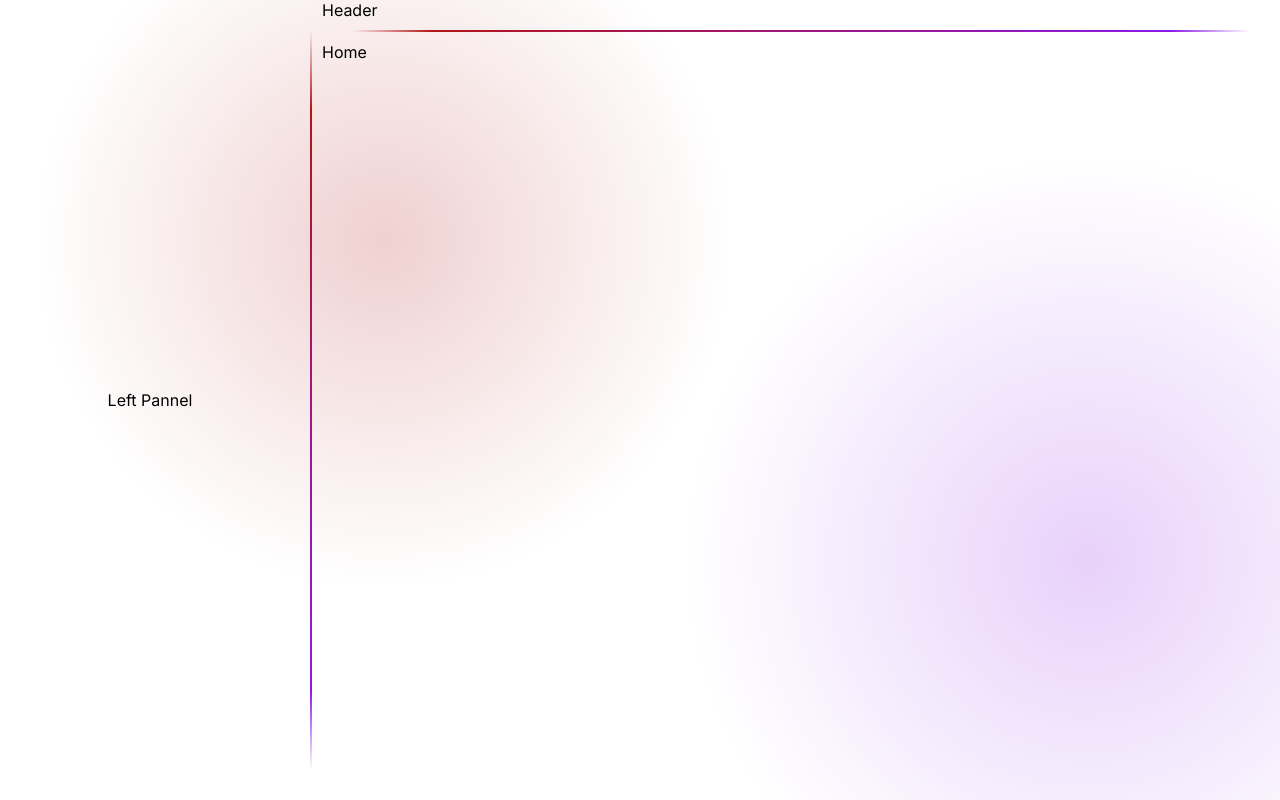
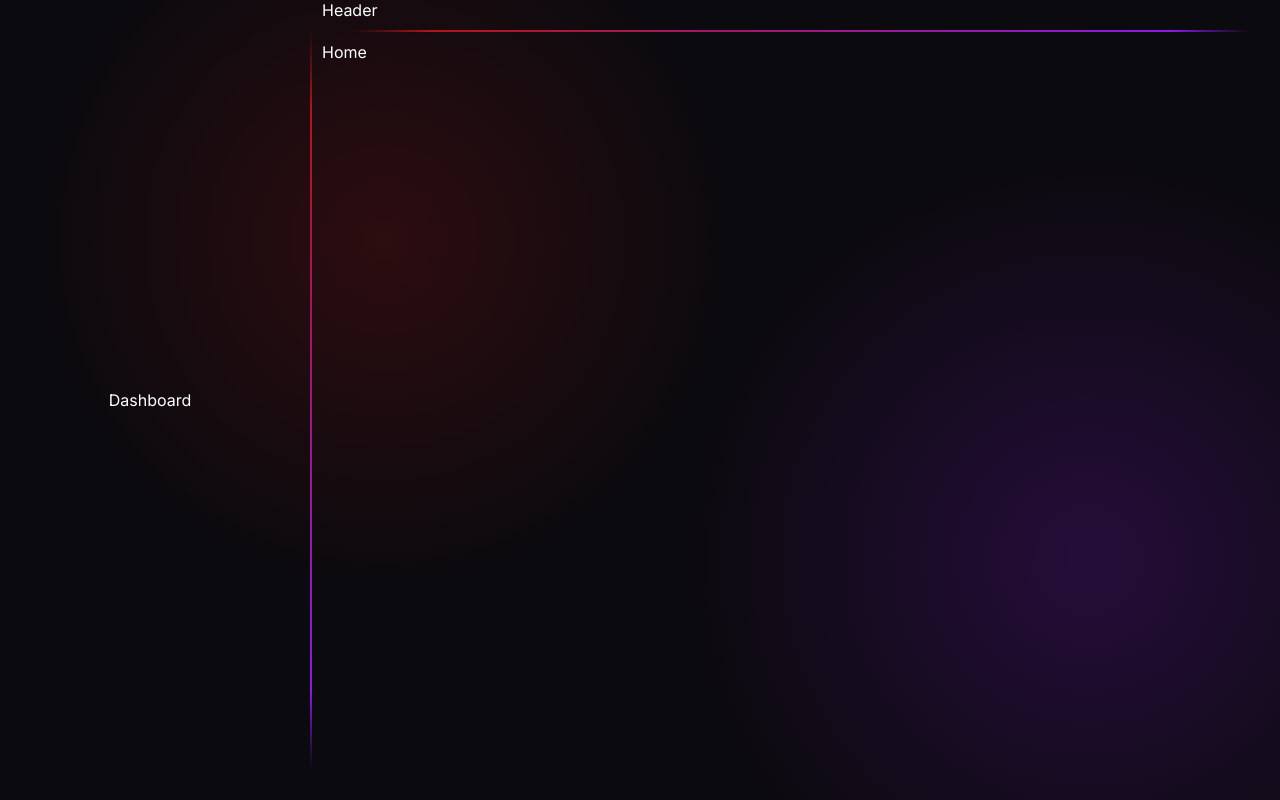
Before and after one commit to TFG-APP-de-gamificacion-del-deporte/gym-badges-web-app, a Next.js app in the folder src/gym_badges/: page / in a window 1280 px wide. Built offline with nearby package versions, Linux system fonts and the light colour scheme.

Commit message:
Finish task 1: Home Page Layout

```diff
--- a/src/gym_badges/app/(home)/layout.tsx
+++ b/src/gym_badges/app/(home)/layout.tsx
@@ -1,4 +1,4 @@
-import LeftPanel from "@/components/left-panel/left-panel"
+import Dashboard from "@/components/dashboard/dashboard"
 import Header from "@/components/header/header"
 import styles from "@/app/(home)/home.module.scss"
 import LineSeparator from "@/components/line-separator/line-separator"
@@ -8,7 +8,7 @@ export default function RootLayout({
 }: Readonly<{children: React.ReactNode}>) {
   return (
     <div className={styles.left_layout}>
-      <LeftPanel></LeftPanel>
+      <Dashboard></Dashboard>
       <LineSeparator vertical></LineSeparator>
       <div className={styles.header_layout}>
         <Header></Header>
--- /dev/null
+++ b/src/gym_badges/app/global_vars.scss
@@ -0,0 +1,3 @@
+// App main colors
+$red: rgb(178, 22, 22);
+$purple: rgb(140, 25, 231);
--- a/src/gym_badges/app/globals.scss
+++ b/src/gym_badges/app/globals.scss
@@ -1,12 +1,19 @@
+@use "global_vars.scss" as GV;
+
 html,
 body {
   max-width: 100vw;
   overflow-x: hidden;
 }
 
+html {
+  color-scheme: dark;
+}
+
 body {
-  background-image: radial-gradient(circle at top 30% left 30%, rgba(178, 22, 22, 0.2) 0%, transparent 33%),
-                    radial-gradient(circle at bottom 30% right 15%, rgba(140, 25, 231, 0.2) 0%, transparent 33%);
+  background-image: radial-gradient(circle at top 30% left 30%, rgba(GV.$red, 0.2) 0%, transparent 33%),
+                    radial-gradient(circle at bottom 30% right 15%, rgba(GV.$purple, 0.2) 0%, transparent 33%);
+  background-color: rgb(11, 10, 14);
 }
 
 * {
@@ -19,9 +26,3 @@ a {
   color: inherit;
   text-decoration: none;
 }
-
-@media (prefers-color-scheme: dark) {
-  html {
-    color-scheme: dark;
-  }
-}
--- /dev/null
+++ b/src/gym_badges/components/dashboard/dashboard.tsx
@@ -0,0 +1,9 @@
+import styles from "@/components/dashboard/styles.module.scss"
+
+export default function Dashboard() {
+    return (
+        <div className={styles.dashboard}>
+            Dashboard
+        </div>
+    )
+}
--- a/src/gym_badges/components/left-panel/styles.module.scss
+++ b/src/gym_badges/components/dashboard/styles.module.scss
@@ -1,4 +1,4 @@
-.left_panel {
+.dashboard {
     width: 300px;
     height: 100vh;
 
--- a/src/gym_badges/components/left-panel/left-panel.tsx
+++ /dev/null
@@ -1,9 +0,0 @@
-import styles from "@/components/left-panel/styles.module.scss"
-
-export default function LeftPanel() {
-    return (
-        <div className={styles.left_panel}>
-            Left Pannel
-        </div>
-    )
-}
--- a/src/gym_badges/components/line-separator/line-saparator.module.scss
+++ b/src/gym_badges/components/line-separator/line-saparator.module.scss
@@ -1,15 +1,19 @@
+@use "@/app/global_vars.scss" as GV;
+
+$gradient: (
+    rgba(0, 0, 0, 0) 0%,
+    rgba(0, 0, 0, 0) 20px,
+    GV.$red 100px,
+    GV.$purple calc(100% - 100px),
+    rgba(0, 0, 0, 0) calc(100% - 20px),
+    rgba(0, 0, 0, 0) 100%
+);
+
 .vertical {
     margin: 10px;
     width: 2px;
 
-    background: linear-gradient(
-        rgba(0, 0, 0, 0) 0%,
-        rgba(0, 0, 0, 0) 20px,
-        rgb(178, 22, 22) 100px,
-        rgb(140, 25, 231) calc(100% - 100px),
-        rgba(0, 0, 0, 0) calc(100% - 20px),
-        rgba(0, 0, 0, 0) 100%
-    );
+    background: linear-gradient($gradient);
 }
 
 .horizontal {
@@ -18,12 +22,7 @@
 
     background: linear-gradient(
         90deg,
-        rgba(0, 0, 0, 0) 0%,
-        rgba(0, 0, 0, 0) 20px,
-        rgb(178, 22, 22) 100px,
-        rgb(140, 25, 231) calc(100% - 100px),
-        rgba(0, 0, 0, 0) calc(100% - 20px),
-        rgba(0, 0, 0, 0) 100%
+        $gradient
     );
 
 }
```
